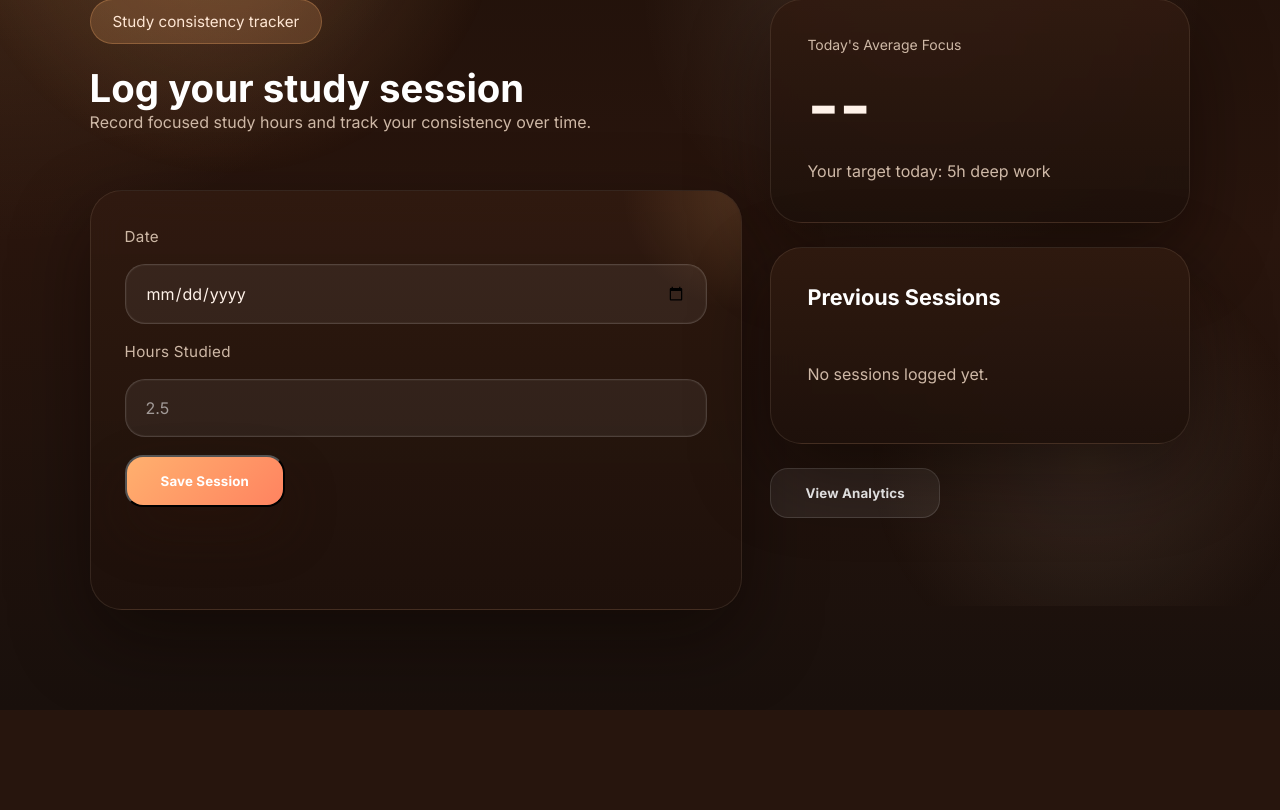
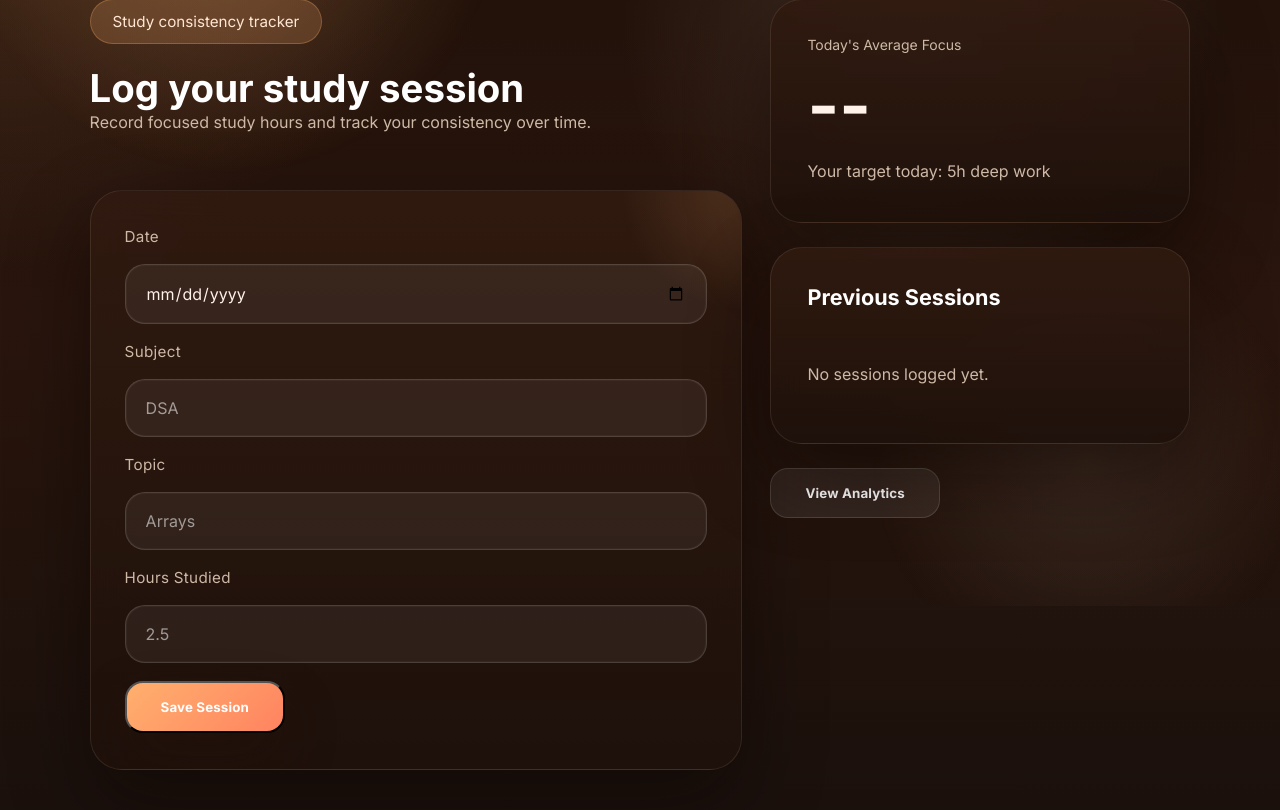
Before and after one commit to mrlakshya07/NovaMind, a Flask app: page /progress/log in a window 1280 px wide. Shown: the part 194-1004 px from the top of the page. Before the commit the page ends 904 px from the top, so only its background shows below. Run offline with Flask 3, Linux system fonts and the light colour scheme; the visitor is signed in with stand-in values (Sample User, id 1); data that the repository does not hold is empty.

Commit message:
Added Study Topic Tracking

```diff
--- a/backend/app.py
+++ b/backend/app.py
@@ -276,7 +276,13 @@ def api_get_progress():
 def api_log_progress():
     user = get_current_user()
     data = input_data()
-    result = progress.log_study_session(data.get('date', ''), data.get('hours', ''), user['user_id'])
+    result = progress.log_study_session(
+        data.get('date', ''),
+        data.get('hours', ''),
+        data.get('subject', ''),
+        data.get('topic', ''),
+        user['user_id']
+    )
     if result.get("success"):
 
         new_achievements = achievements.check_achievements(
@@ -307,7 +313,8 @@ def complete_pomodoro():
     data = input_data()
     duration = data.get('duration_minutes', 0)
     focus_score = data.get('focus_score', 100)
-    result = pomodoro.save_pomodoro_session(user['user_id'], duration, focus_score)
+    study_topic = data.get('study_topic','')
+    result = pomodoro.save_pomodoro_session(user['user_id'], duration, study_topic, focus_score)
     return jsonify(result)
 
 @app.route('/api/pomodoro/stats', methods=['GET'])
--- a/backend/pomodoro.py
+++ b/backend/pomodoro.py
@@ -32,7 +32,7 @@ def start_pomodoro(minutes):
         return {"success": False, "message": "Invalid input. Please enter a number."}
 
 
-def save_pomodoro_session(user_id, duration_minutes, focus_score=100):
+def save_pomodoro_session(user_id, duration_minutes, study_topic, focus_score=100):
     """
     Save a completed pomodoro session to the database.
 
@@ -59,7 +59,8 @@ def save_pomodoro_session(user_id, duration_minutes, focus_score=100):
                 "focus_minutes": duration_minutes,
                 "break_minutes": 5,
                 "completed": True,
-                "focus_score": focus_score
+                "focus_score": focus_score,
+                "study_topic": study_topic
             })
             .execute()
         )
--- a/backend/study_progress_tracker.py
+++ b/backend/study_progress_tracker.py
@@ -5,7 +5,7 @@ import base64
 from supabase_client import supabase
 from achievements import check_achievements
 
-def log_study_session(date_input=None, hours=None, user_id=None):
+def log_study_session(date_input=None, hours=None, subject=None, topic=None, user_id=None):
 
     if user_id is None:
         return {
@@ -26,6 +26,18 @@ def log_study_session(date_input=None, hours=None, user_id=None):
                 "success": False,
                 "message": "Invalid date format. Please use YYYY-MM-DD format."
             }
+
+    if not subject:
+        return {
+            "success": False,
+            "message": "Subject is required."
+        }
+
+    if not topic:
+        return {
+            "success": False,
+            "message": "Topic is required."
+        }
 
     if hours is None:
         return {
@@ -56,7 +68,9 @@ def log_study_session(date_input=None, hours=None, user_id=None):
             .insert({
                 "user_id": user_id,
                 "session_date": current_date,
-                "hours_studied": hours
+                "hours_studied": hours,
+                "subject": subject,
+                "topic": topic
             })
             .execute()
         )
--- a/frontend/static/main.js
+++ b/frontend/static/main.js
@@ -273,8 +273,12 @@ async function setupPomodoroPage() {
         event.preventDefault();
         hiddenSeconds = 0;
         hiddenStart = null;
+        const studyTopic =
+            document.getElementById("topic-input")
+            .value
+            .trim();
         const minutes = document.getElementById("minutes-input").value;
-        const result = await fetchJson("/api/pomodoro/start", { minutes }, "POST");
+        const result = await fetchJson("/api/pomodoro/start", { minutes, study_topic: studyTopic }, "POST");
         currentMinutes = result.minutes;
         if (!result.success) {
             showMessage(messageId, result.message, false);
@@ -313,7 +317,8 @@ async function setupPomodoroPage() {
                     "/api/pomodoro/complete",
                     {
                         duration_minutes: result.minutes,
-                        focus_score: focusScore
+                        focus_score: focusScore,
+                        study_topic: studyTopic
                     },
                     "POST"
                 );
@@ -357,11 +362,22 @@ async function setupPomodoroPage() {
 async function setupProgressLogPage() {
     const form = document.getElementById("progress-form");
     const dateInput = document.getElementById("progress-date");
+    const subjectInput = document.getElementById("progress-subject");
+    const topicInput = document.getElementById("progress-topic");
     const hoursInput = document.getElementById("progress-hours");
 
     form.addEventListener("submit", async (event) => {
         event.preventDefault();
-        const result = await fetchJson("/api/progress/log", { date: dateInput.value, hours: hoursInput.value }, "POST");
+        const result = await fetchJson(
+            "/api/progress/log",
+            {
+                date: dateInput.value,
+                subject: subjectInput.value,
+                topic: topicInput.value,
+                hours: hoursInput.value
+            },
+            "POST"
+        );
         if (result.achievements && result.achievements.length) {
 
             result.achievements.forEach(achievement => {
@@ -372,6 +388,8 @@ async function setupProgressLogPage() {
         showMessage("progress-log-message", result.message, result.success);
         if (result.success) {
             dateInput.value = "";
+            subjectInput.value = "";
+            topicInput.value = "";
             hoursInput.value = "";
         }
     });
--- a/frontend/templates/progress_log.html
+++ b/frontend/templates/progress_log.html
@@ -72,7 +72,25 @@
                         id="progress-date"
                         name="date"
                     />
+                    <label>Subject</label>
 
+                    <input
+                        type="text"
+                        id="progress-subject"
+                        name="subject"
+                        placeholder="DSA"
+                        required
+                    />
+
+                    <label>Topic</label>
+
+                    <input
+                        type="text"
+                        id="progress-topic"
+                        name="topic"
+                        placeholder="Arrays"
+                        required
+                    />
                     <label>Hours Studied</label>
 
                     <input
```
Also changed, not shown: frontend/templates/pomodoro.html (+22 -2 lines).
